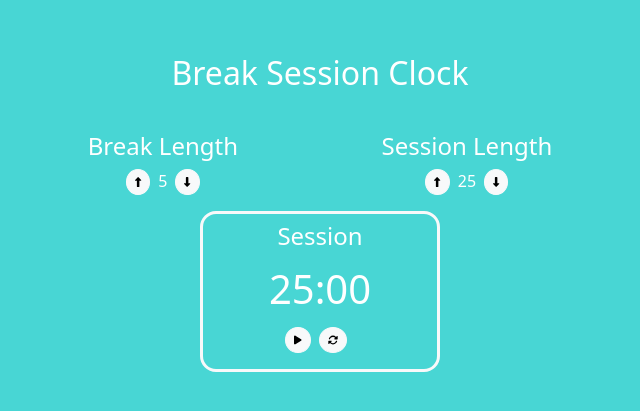
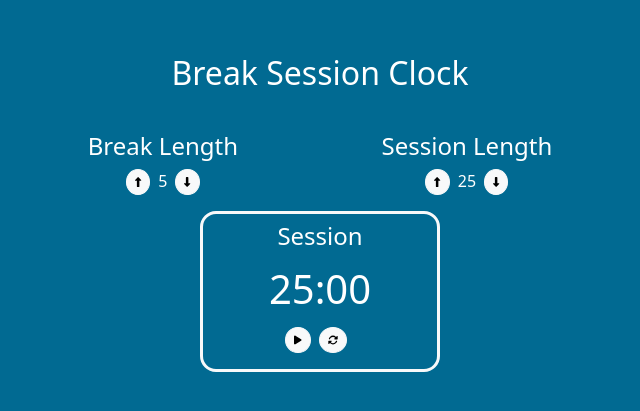
Before and after one commit to shwetakanekar/Session-Break-Clock, a React (Vite) app: page / in a window 1280 px wide. Shown: the part 187-598 px from the top of the page, without its empty margins (320-960 px from the left). Built offline with nearby package versions, Linux system fonts and the light colour scheme.

Commit message:
Updated css

```diff
--- a/src/App.css
+++ b/src/App.css
@@ -1,6 +1,6 @@
 #container {
     height: 100vh;
-    background-color: #48d6d4;
+    background-color: #016a92;
     color: #ffffff;
 }
 
```
